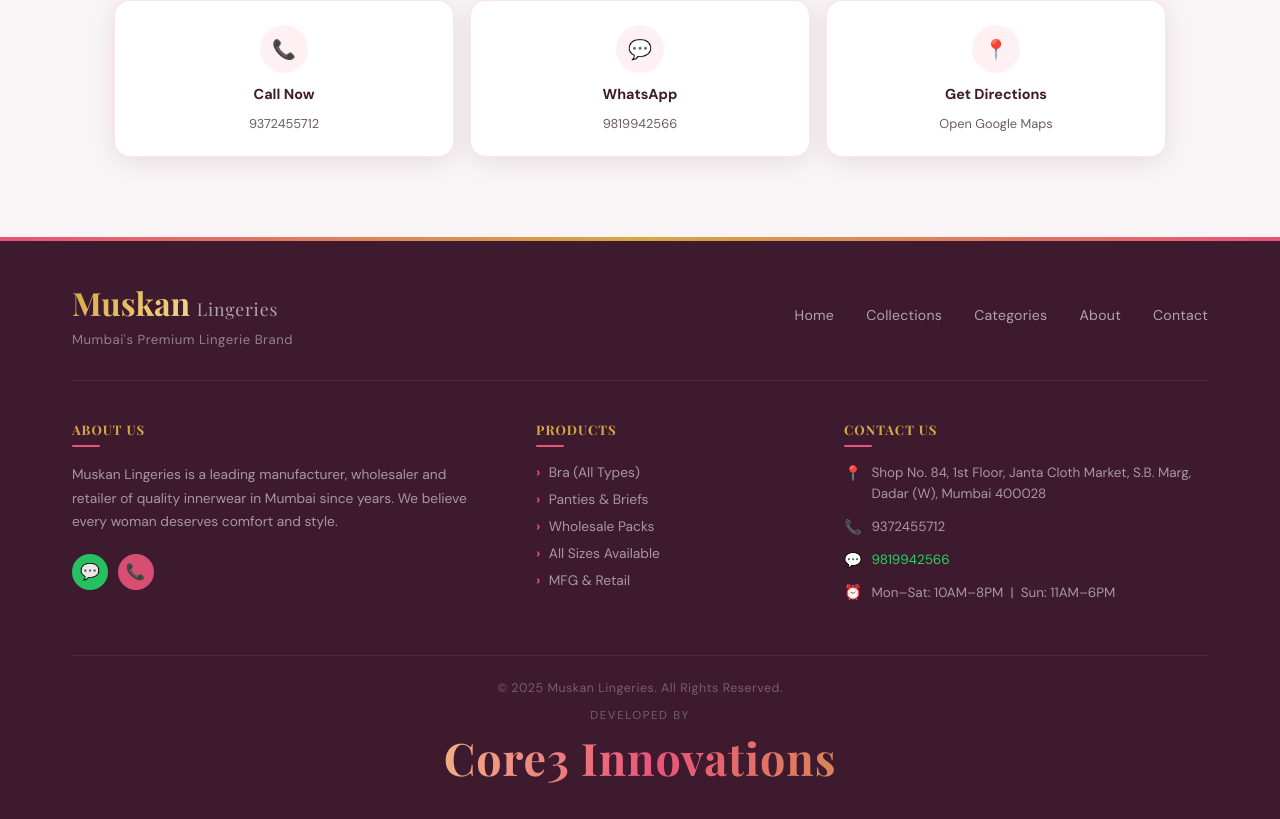
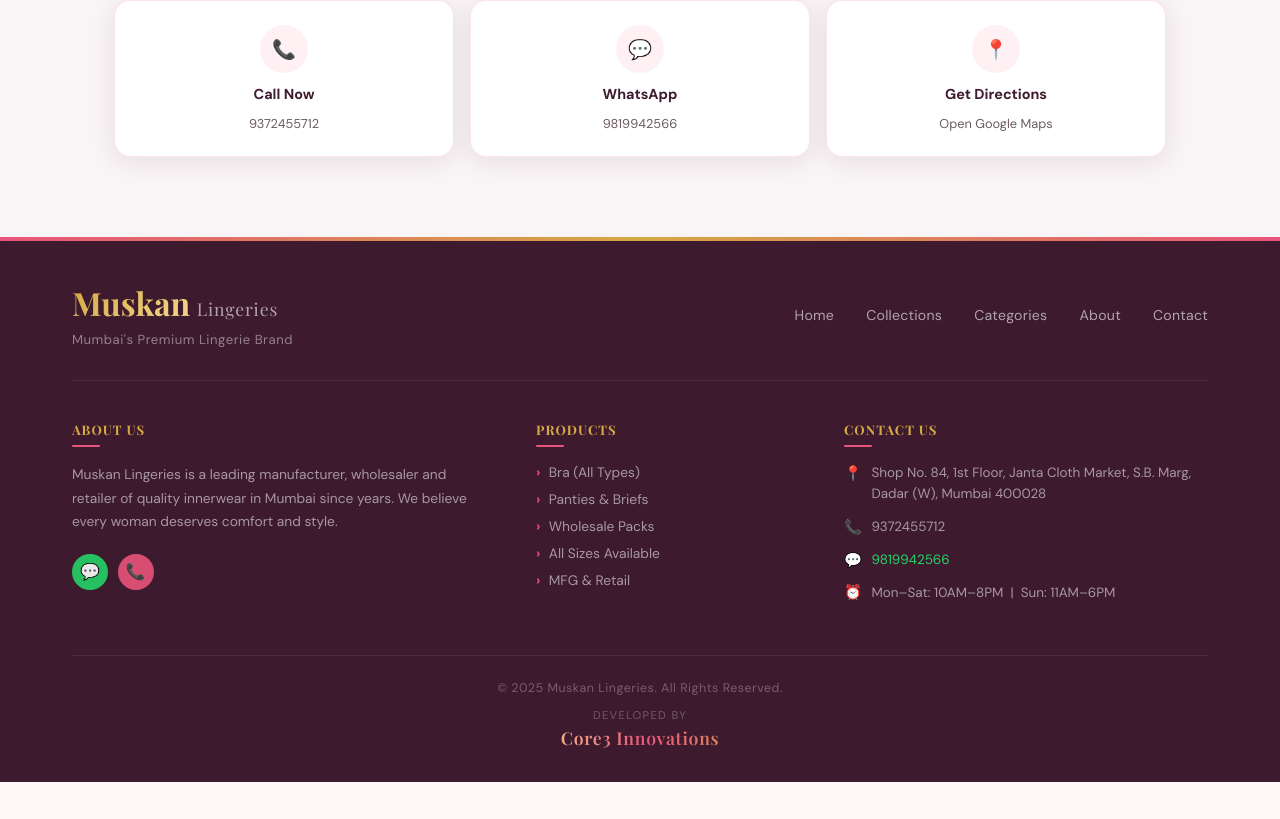
Before and after one commit to mahetab1357/muskan-lingeries, a React (Vite) app: page / in a window 1280 px wide. Shown: the part 6512-7331 px from the top of the page. After the commit the page ends 7294 px from the top, so only its background shows below. Built offline with nearby package versions, Linux system fonts and the light colour scheme; no server answers; a web font is replaced by a local one.

Commit message:
Reduce Core3 Innovations credit size for a cleaner professional look

```diff
--- a/src/components/Footer/Footer.module.css
+++ b/src/components/Footer/Footer.module.css
@@ -203,31 +203,31 @@
 }
 
 .devText {
-  font-size: 0.72rem;
-  color: rgba(255,255,255,0.3);
-  letter-spacing: 0.14em;
+  font-size: 0.7rem;
+  color: rgba(255,255,255,0.28);
+  letter-spacing: 0.12em;
   text-transform: uppercase;
-  margin-bottom: 0.3rem;
+  margin-bottom: 0.2rem;
 }
 
 .devName {
   display: inline-block;
   font-family: 'Playfair Display', serif;
-  font-size: clamp(1.6rem, 4.5vw, 2.8rem);
-  font-weight: 700;
+  font-size: 1.1rem;
+  font-weight: 600;
   background: linear-gradient(90deg, var(--rose) 0%, var(--gold) 40%, #f5d88b 60%, var(--rose) 100%);
   background-size: 200% auto;
   -webkit-background-clip: text;
   -webkit-text-fill-color: transparent;
   background-clip: text;
   text-decoration: none;
-  letter-spacing: 0.02em;
-  transition: transform 0.3s ease;
+  letter-spacing: 0.04em;
+  transition: opacity 0.2s ease;
   animation: shimmer 4s linear infinite;
 }
 
 .devName:hover {
-  transform: scale(1.02);
+  opacity: 0.8;
 }
 
 @keyframes shimmer {
```
